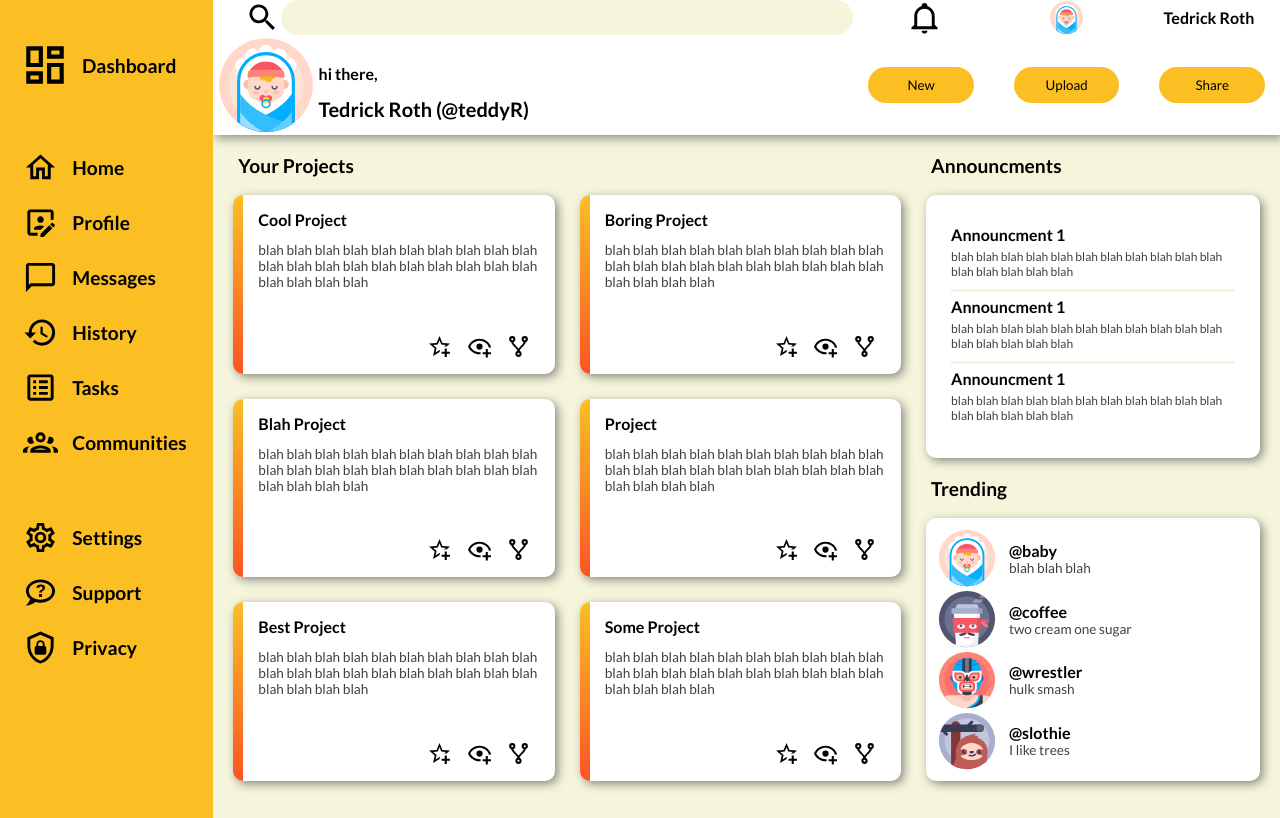
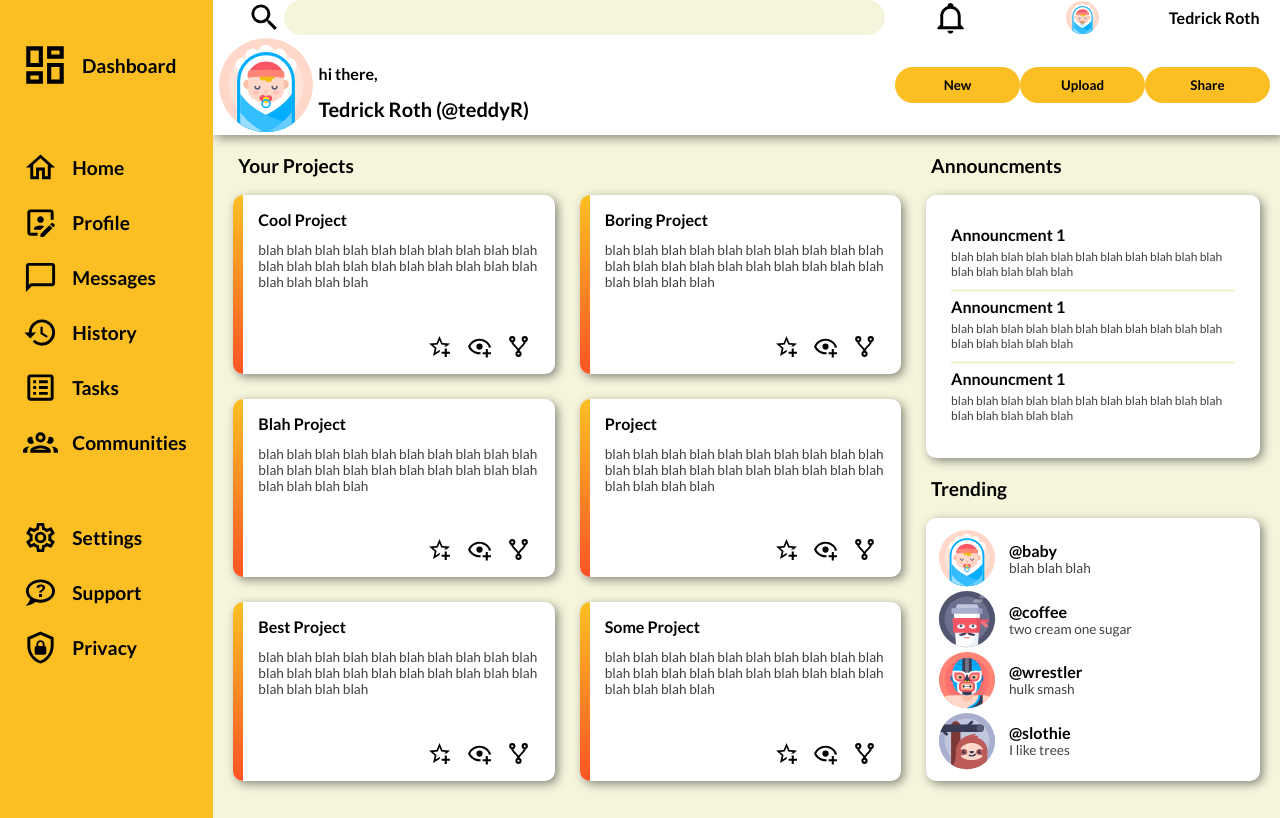
Before and after one commit to dfish88/Dashboard, a plain HTML site: page index.html in a window 1280 px wide. Drawn offline with Linux system fonts and the light colour scheme.

Commit message:
Space buttons and change header grid to give searchbar more space

```diff
--- a/style.css
+++ b/style.css
@@ -37,7 +37,7 @@ body{
 .header{
     grid-area: header;
     display: grid;
-    grid-template-columns: 2fr 1fr 2fr;
+    grid-template-columns: 2fr 1fr 1.5fr;
     grid-template-areas:
     "search search notifications"
     "greeting greeting buttons";
@@ -94,8 +94,11 @@ body{
     grid-area: buttons;
     display: grid;
     grid-template-columns: 1fr 1fr 1fr;
-    gap: 40px;
-    padding: 15px;
+    padding: 10px;
+}
+
+.buttons button:nth-child(2), .buttons button:last-child{
+    justify-self: start;
 }
 
 button{
@@ -104,7 +107,8 @@ button{
     border-radius: 18px;
     border: none;
     padding: 10px;
-    flex: 1 0 5em;
+    font-weight: bold;
+    width: 125px
 }
 
 .header .search input{
```
